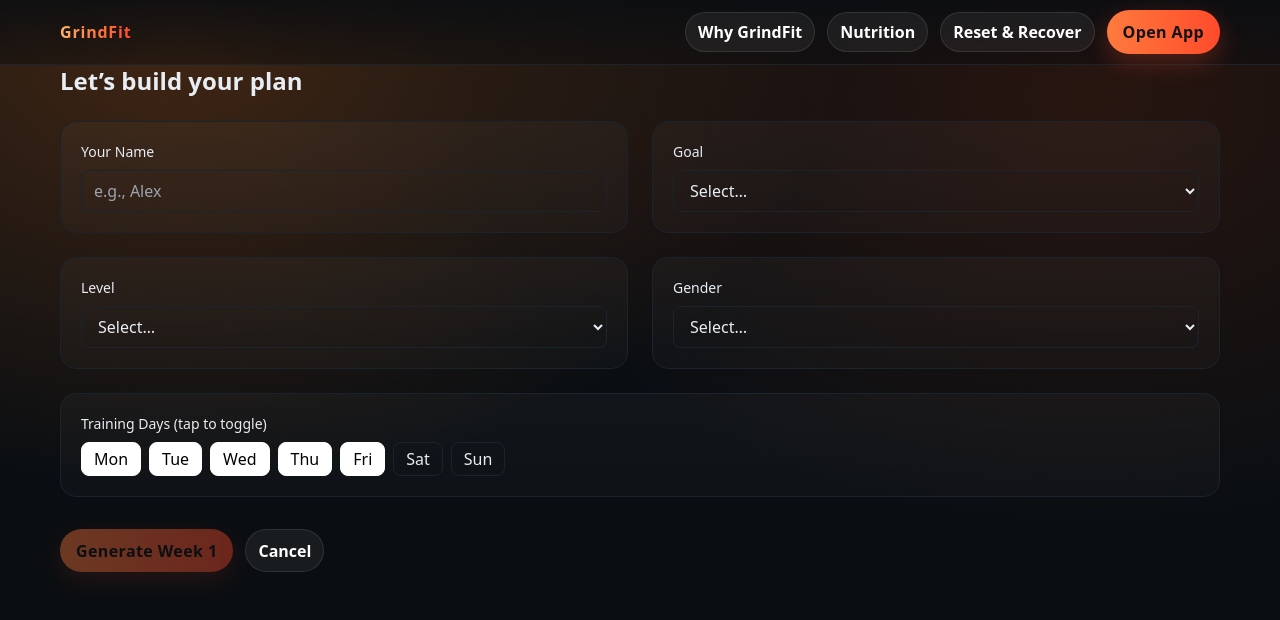
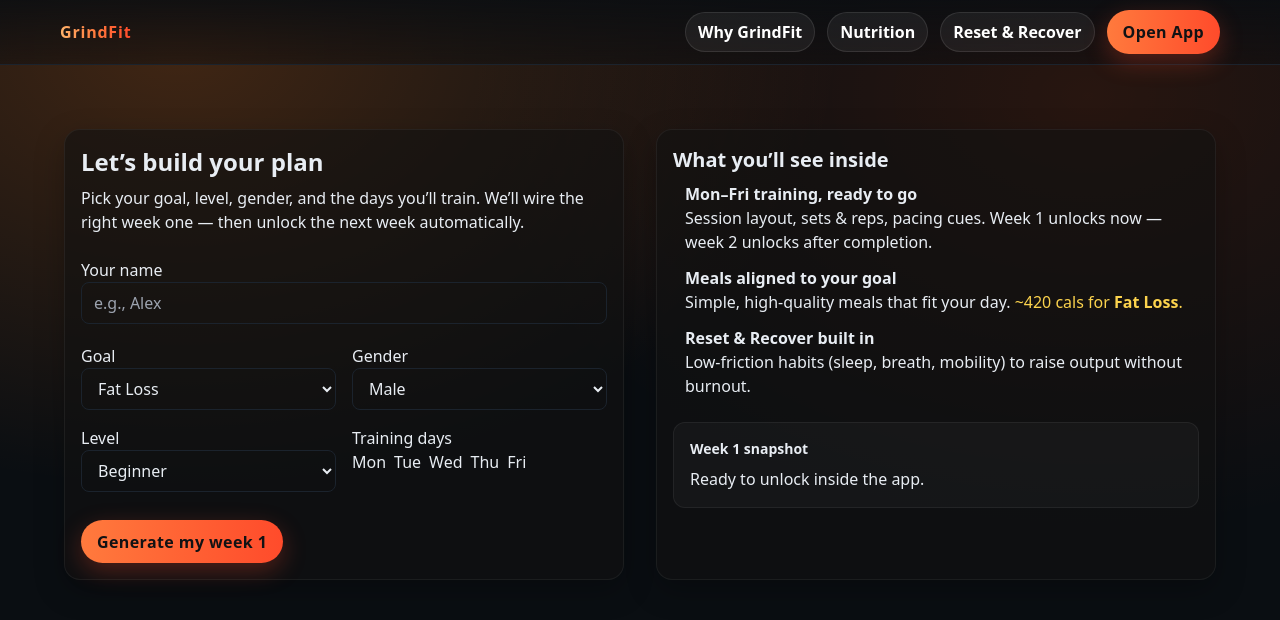
Before and after one commit to GrindFit/grindfit-webapp, a Next.js app: page /onboarding in a window 1280 px wide. Shown: the top 620 px of the page. Built offline with nearby package versions, Linux system fonts and the light colour scheme; sample sign-in values are in the browser's storage.

Commit message:
Update onboarding.js

```diff
--- a/pages/onboarding.js
+++ b/pages/onboarding.js
@@ -1,104 +1,278 @@
-import { useEffect, useState } from "react";
+// pages/onboarding.js
+import { useEffect, useMemo, useState } from "react";
 import { useRouter } from "next/router";
-import { WORKOUTS_WEEK1, MEAL_PLANS } from "@/lib/data";
+import Nav from "@/components/Nav";
 import { requireAuth } from "@/lib/auth";
-import Nav from "@/components/Nav";
+import { loadMeals, loadWeekOneMonFri } from "@/lib/data";
 
-const GOALS = ["Fat Loss","Lean Mass","Mass Gain"];
-const LEVELS = ["Beginner","Intermediate","Advanced"];
-const GENDERS = ["Female","Male"];
+const GOALS = ["Fat Loss", "Lean Mass", "Mass Gain"];
+const GENDERS = ["Male", "Female"];
+const LEVELS = ["Beginner", "Intermediate", "Advanced"];
+const WEEKDAYS = ["Mon", "Tue", "Wed", "Thu", "Fri"];
 
-export default function Onboarding(){
+export default function Onboarding() {
   const router = useRouter();
-  const [name,setName] = useState("");
-  const [goal,setGoal] = useState("");
-  const [level,setLevel] = useState("");
-  const [gender,setGender] = useState("");
-  const [days,setDays] = useState(["Mon","Tue","Wed","Thu","Fri"]);
 
-  useEffect(()=>{ requireAuth(); },[]);
+  // Gate: if no token, bounce to /login
+  useEffect(() => {
+    requireAuth();
+  }, []);
 
-  const disabled = !name || !goal || !level || !gender || days.length===0;
+  // Form state
+  const [name, setName] = useState("");
+  const [goal, setGoal] = useState(GOALS[0]);
+  const [gender, setGender] = useState(GENDERS[0]);
+  const [level, setLevel] = useState(LEVELS[0]);
+  const [days, setDays] = useState(new Set(WEEKDAYS)); // Mon–Fri default
+  const [submitting, setSubmitting] = useState(false);
 
-  function toggleDay(d){
-    setDays(prev => prev.includes(d) ? prev.filter(x=>x!==d) : [...prev,d].sort(
-      (a,b)=>["Mon","Tue","Wed","Thu","Fri","Sat","Sun"].indexOf(a)-
-             ["Mon","Tue","Wed","Thu","Fri","Sat","Sun"].indexOf(b)
-    ));
+  // (Optional) tiny preview so the page feels alive
+  const [calories, setCalories] = useState(null);
+  const [previewWorkouts, setPreviewWorkouts] = useState([]);
+  const [loadingPreview, setLoadingPreview] = useState(true);
+
+  useEffect(() => {
+    let alive = true;
+    (async () => {
+      try {
+        const [mealsJson, week1] = await Promise.all([
+          loadMeals().catch(() => []),
+          loadWeekOneMonFri().catch(() => []),
+        ]);
+        if (!alive) return;
+
+        // Try to infer calories for the currently picked goal
+        const match =
+          mealsJson.find(
+            (m) =>
+              (m.goal || m.Goal || "").toLowerCase() === goal.toLowerCase()
+          ) || {};
+        const cals =
+          match.calories ?? match.Calories ?? match.kcal ?? match.Kcal ?? null;
+
+        setCalories(cals ?? null);
+        setPreviewWorkouts(Array.isArray(week1) ? week1.slice(0, 5) : []);
+      } finally {
+        if (alive) setLoadingPreview(false);
       }
+    })();
+    return () => {
+      alive = false;
+    };
+  }, [goal]);
 
-  function makePlan(){
-    const plan = {};
-    ["Monday","Tuesday","Wednesday","Thursday","Friday"].forEach(d=>{
-      plan[d] = WORKOUTS_WEEK1[d] || [];
+  const toggleDay = (d) =>
+    setDays((prev) => {
+      const next = new Set(prev);
+      next.has(d) ? next.delete(d) : next.add(d);
+      return next;
     });
 
-    const profile = { name, goal, level, gender, days, createdAt:new Date().toISOString() };
-    const meals = (MEAL_PLANS[goal] && MEAL_PLANS[goal][level] && MEAL_PLANS[goal][level][gender]) || null;
+  const orderedDays = useMemo(
+    () =>
+      Array.from(days).sort(
+        (a, b) => WEEKDAYS.indexOf(a) - WEEKDAYS.indexOf(b)
+      ),
+    [days]
+  );
 
+  const onSubmit = async (e) => {
+    e.preventDefault();
+    setSubmitting(true);
+    try {
+      const profile = {
+        name: name.trim(),
+        goal,
+        gender,
+        level,
+        days: orderedDays,
+        createdAt: new Date().toISOString(),
+      };
+
+      // Save for the dashboard
+      try {
         localStorage.setItem("grindfit_profile", JSON.stringify(profile));
-    localStorage.setItem("grindfit_plan", JSON.stringify({ week1: plan, meals }));
-    router.push("/app");
+        if (!localStorage.getItem("gf_token")) {
+          // Safety: ensure a token exists so /app doesn't bounce
+          localStorage.setItem("gf_token", "session");
         }
+      } catch {}
+
+      router.replace("/app");
+    } finally {
+      setSubmitting(false);
+    }
+  };
 
   return (
     <>
       <Nav />
+      <main className="container py-16">
+        <section className="max-w-6xl mx-auto grid grid-cols-1 lg:grid-cols-2 gap-8">
+          {/* FORM */}
+          <div className="card p-6">
+            <h1 className="text-2xl font-extrabold mb-2">Let’s build your plan</h1>
+            <p className="text-muted mb-6">
+              Pick your goal, level, gender, and the days you’ll train. We’ll wire the
+              right week one — then unlock the next week automatically.
+            </p>
 
-      <main className="gf-container py-12">
-        <h1 className="text-2xl font-semibold mb-6">Let’s build your plan</h1>
-
-        <div className="grid md:grid-cols-2 gap-6">
-          <div className="gf-card">
-            <label className="block text-sm mb-2">Your Name</label>
-            <input value={name} onChange={e=>setName(e.target.value)} placeholder="e.g., Alex"/>
+            <form onSubmit={onSubmit} className="space-y-5">
+              <div>
+                <label className="label">Your name</label>
+                <input
+                  className="input"
+                  placeholder="e.g., Alex"
+                  value={name}
+                  onChange={(e) => setName(e.target.value)}
+                  required
+                />
               </div>
 
-          <div className="gf-card">
-            <label className="block text-sm mb-2">Goal</label>
-            <select value={goal} onChange={e=>setGoal(e.target.value)}>
-              <option value="">Select…</option>
-              {GOALS.map(g=><option key={g}>{g}</option>)}
+              <div className="grid grid-cols-1 sm:grid-cols-2 gap-4">
+                <div>
+                  <label className="label">Goal</label>
+                  <select
+                    className="input"
+                    value={goal}
+                    onChange={(e) => setGoal(e.target.value)}
+                  >
+                    {GOALS.map((g) => (
+                      <option key={g}>{g}</option>
+                    ))}
                   </select>
                 </div>
 
-          <div className="gf-card">
-            <label className="block text-sm mb-2">Level</label>
-            <select value={level} onChange={e=>setLevel(e.target.value)}>
-              <option value="">Select…</option>
-              {LEVELS.map(l=><option key={l}>{l}</option>)}
+                <div>
+                  <label className="label">Gender</label>
+                  <select
+                    className="input"
+                    value={gender}
+                    onChange={(e) => setGender(e.target.value)}
+                  >
+                    {GENDERS.map((g) => (
+                      <option key={g}>{g}</option>
+                    ))}
                   </select>
                 </div>
 
-          <div className="gf-card">
-            <label className="block text-sm mb-2">Gender</label>
-            <select value={gender} onChange={e=>setGender(e.target.value)}>
-              <option value="">Select…</option>
-              {GENDERS.map(g=><option key={g}>{g}</option>)}
+                <div>
+                  <label className="label">Level</label>
+                  <select
+                    className="input"
+                    value={level}
+                    onChange={(e) => setLevel(e.target.value)}
+                  >
+                    {LEVELS.map((l) => (
+                      <option key={l}>{l}</option>
+                    ))}
                   </select>
                 </div>
 
-          <div className="gf-card md:col-span-2">
-            <label className="block text-sm mb-2">Training Days (tap to toggle)</label>
-            <div className="flex gap-2 flex-wrap">
-              {["Mon","Tue","Wed","Thu","Fri","Sat","Sun"].map(d=>(
-                <button key={d}
-                  onClick={()=>toggleDay(d)}
-                  className={`px-3 py-1 rounded-lg border ${days.includes(d)?'bg-white text-black border-white':'border-[color:var(--gf-stroke)] text-[color:var(--gf-text)]'}`}>
+                <div>
+                  <label className="label">Training days</label>
+                  <div className="flex flex-wrap gap-2">
+                    {WEEKDAYS.map((d) => {
+                      const active = days.has(d);
+                      return (
+                        <button
+                          type="button"
+                          key={d}
+                          onClick={() => toggleDay(d)}
+                          className={active ? "chip chip-on" : "chip"}
+                          aria-pressed={active}
+                        >
                           {d}
                         </button>
-              ))}
+                      );
+                    })}
                   </div>
                 </div>
               </div>
 
-        <div className="mt-8 flex gap-3">
-          <button disabled={disabled} onClick={makePlan}
-            className={`btn-primary ${disabled?'opacity-40 cursor-not-allowed':''}`}>
-            Generate Week 1
+              <div className="pt-2">
+                <button
+                  type="submit"
+                  disabled={submitting || !name.trim() || orderedDays.length === 0}
+                  className="btn-primary"
+                >
+                  {submitting ? "Generating…" : "Generate my week 1"}
                 </button>
-          <button onClick={()=>history.back()} className="btn-ghost">Cancel</button>
               </div>
+            </form>
+          </div>
+
+          {/* PREVIEW / REASSURANCE */}
+          <div className="card p-6">
+            <h2 className="text-xl font-extrabold mb-2">What you’ll see inside</h2>
+
+            <ul className="space-y-3 mb-6">
+              <li className="flex items-start gap-3">
+                <span className="dot mt-2" />
+                <div>
+                  <p className="font-semibold">Mon–Fri training, ready to go</p>
+                  <p className="text-muted">
+                    Session layout, sets & reps, pacing cues. Week 1 unlocks now — week 2
+                    unlocks after completion.
+                  </p>
+                </div>
+              </li>
+              <li className="flex items-start gap-3">
+                <span className="dot mt-2" />
+                <div>
+                  <p className="font-semibold">Meals aligned to your goal</p>
+                  <p className="text-muted">
+                    Simple, high-quality meals that fit your day.{" "}
+                    {loadingPreview ? (
+                      "Loading preview…"
+                    ) : calories ? (
+                      <span className="text-amber-300">
+                        ~{calories} cals for <strong>{goal}</strong>.
+                      </span>
+                    ) : (
+                      "Preview ready."
+                    )}
+                  </p>
+                </div>
+              </li>
+              <li className="flex items-start gap-3">
+                <span className="dot mt-2" />
+                <div>
+                  <p className="font-semibold">Reset & Recover built in</p>
+                  <p className="text-muted">
+                    Low-friction habits (sleep, breath, mobility) to raise output without
+                    burnout.
+                  </p>
+                </div>
+              </li>
+            </ul>
+
+            <div className="rounded-xl bg-[rgba(255,255,255,0.03)] border border-[rgba(255,255,255,0.06)] p-4">
+              <p className="text-sm font-semibold mb-2">Week 1 snapshot</p>
+              {loadingPreview ? (
+                <p className="text-muted">Preparing…</p>
+              ) : previewWorkouts.length ? (
+                <ul className="grid grid-cols-1 sm:grid-cols-2 gap-2 text-sm">
+                  {previewWorkouts.map((w, i) => (
+                    <li
+                      key={i}
+                      className="rounded-lg bg-[rgba(255,255,255,0.02)] border border-[rgba(255,255,255,0.06)] p-3"
+                    >
+                      <p className="font-semibold">
+                        {w.day || w.Day || `Day ${i + 1}`}
+                      </p>
+                      <p className="text-muted">
+                        {(w.title || w.Title || w.focus || "").toString()}
+                      </p>
+                    </li>
+                  ))}
+                </ul>
+              ) : (
+                <p className="text-muted">Ready to unlock inside the app.</p>
+              )}
+            </div>
+          </div>
+        </section>
       </main>
     </>
   );
```
Lines whose indentation alone changed are shown as unchanged.
